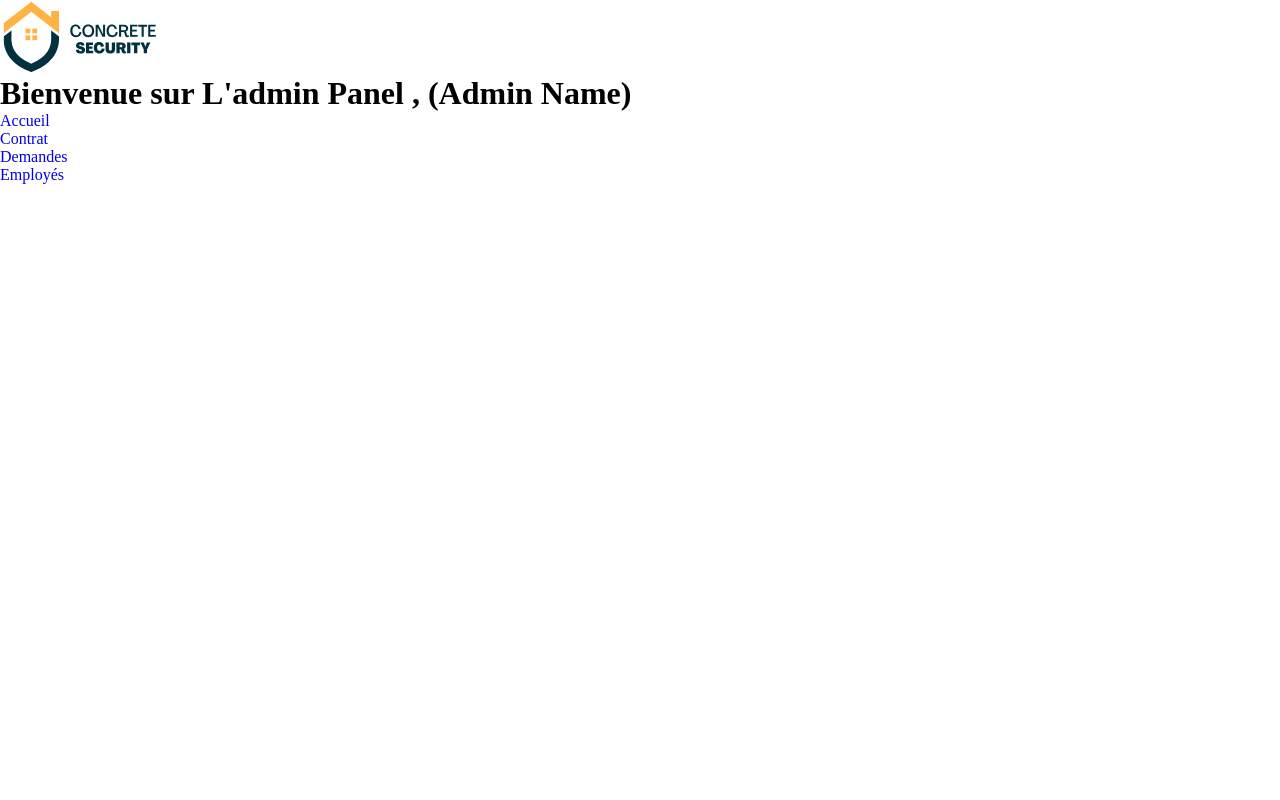
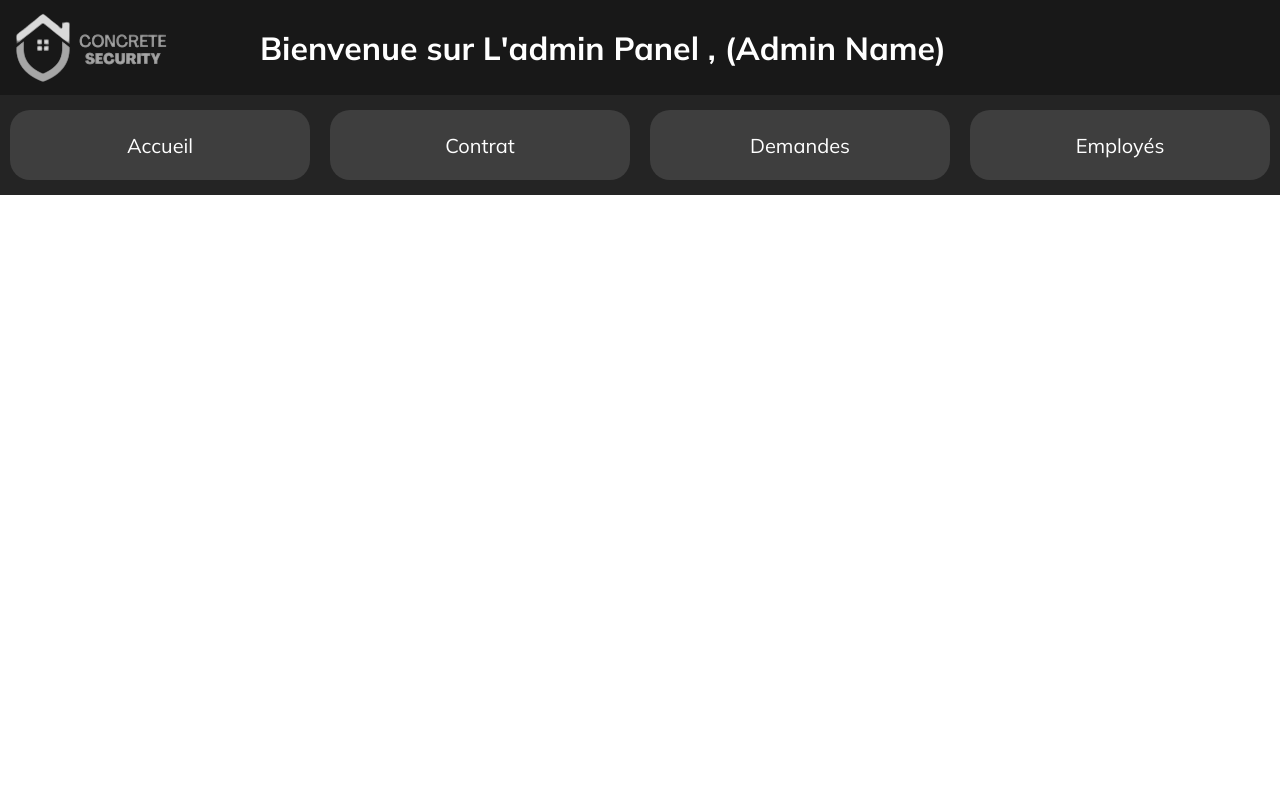
Before and after one commit to NoeCalmes/ConcreteSecurity, a CodeIgniter 4 app: template app/Views/admin/NavAdmin.php in a window 1280 px wide. Run offline with PHP 8.4 and a stand-in for CodeIgniter, Linux system fonts and the light colour scheme; the template is opened without the code that fills it, so the values that code supplies are empty; some libraries are stand-ins or nearby versions.

Commit message:
commit du navbar admin

```diff
--- a/app/Views/admin/NavAdmin.php
+++ b/app/Views/admin/NavAdmin.php
@@ -1,4 +1,3 @@
-
 <link
     href="https://fonts.googleapis.com/css2?family=Mulish:ital,wght@0,200;0,300;0,400;0,500;0,600;0,700;0,800;0,900;0,1000;1,200;1,300;1,400;1,500;1,600;1,700;1,800;1,900;1,1000&display=swap"
     rel="stylesheet">
@@ -8,29 +7,30 @@
 <link rel="icon" type="image/x-icon" href="<?= base_url('public/favicon.ico') ?>">
 <link rel="stylesheet" type="text/css" href="<?= base_url('public/css/StyleAdmin.css') ?>">
 
+<div class="nav-project">
+    <div class="header-nav">
+        <img src="<?= base_url('public/img/acceuil/logo.png') ?>" alt="" class="logo" id="logo">
+        <h1> Bienvenue sur L'admin Panel , (Admin Name) </h1>
+    </div>
 
-<img src="<?= base_url('public/img/acceuil/logo.svg') ?>" alt="" class="logo" id="logo">
+    <div class="nav">
+        <div class="list-contrat">
+            <a href="#" class="navbar">Accueil</a>
+        </div>
+        <div class="list-contrat">
+            <a href="#" class="navbar">Contrat</a>
+            <div class="arrow"></div>
+        </div>
+        <div class="list-contrat">
+            <a href="#" class="navbar">Demandes</a>
+        </div>
+        <div class="list-contrat">
+            <a href="#" class="navbar">Employés</a>
+        </div>
+    </div>
 
+</div>
 
-<h1> Bienvenue sur L'admin Panel , (Admin Name) </h1>
-
-<nav class="MainNav">
-    <div>
-        <ul>
-            <li><a href="#" class="navbar">Accueil</a></li>
-
-            <li><a href="#" class="navbar">Contrat</a></li>
-            <!-- <ul>
-                <li><a href="#" class="navbar">Contrat en Attente</a></li>
-                <li><a href="#" class="navbar">Contrat Actif</a></li>
-                <li><a href="#" class="navbar">Contrat Finis</a></li>
-            </ul>
-           -->
-            <li><a href="#" class="navbar">Demandes</a></li>
-            <li><a href="#" class="navbar">Employés</a></li>
-        </ul>
-    </div>
-</nav>
 
 <style>
 
@@ -39,3 +39,17 @@
 
 
 </style>
+
+<!-- <ul>
+            <li><a href="#" class="navbar">Accueil</a></li>
+
+            <li><a href="#" class="navbar">Contrat</a></li>
+            <ul>
+                <li><a href="#" class="navbar">Contrat en Attente</a></li>
+                <li><a href="#" class="navbar">Contrat Actif</a></li>
+                <li><a href="#" class="navbar">Contrat Finis</a></li>
+            </ul>
+
+            <li><a href="#" class="navbar">Demandes</a></li>
+            <li><a href="#" class="navbar">Employés</a></li>
+        </ul> -->
--- a/public/css/StyleAdmin.css
+++ b/public/css/StyleAdmin.css
@@ -1,10 +1,59 @@
-*{
-    padding : 0;
-    margin : 0;
+* {
+    padding: 0;
+    margin: 0;
     list-style: none;
     text-decoration: none;
+    font-family: 'Mulish';
+
 }
 
-.MainNav{
+.nav-project {
+    background-color: #181818;
+}
+
+
+.header-nav {
+    display: flex;
+    align-items: center;
+}
+
+.header-nav img {
+    margin: 10px 0px 10px 10px;
+}
+
+.header-nav h1 {
+    color: white;
+}
+
+.nav {
+    width: 100%;
+    height: 100px;
+    background-color: #242424;
+    display: flex;
+    align-items: center;
+    justify-content: center;
 
 }
+
+.nav a {
+    color: white;
+    font-size: 20px;
+    background-color: #3e3e3e;
+    width: 100%;
+    height: 70px;
+    display: flex;
+    justify-content: center;
+    align-items: center;
+    border-radius:20px;
+}
+
+.nav .list-contrat {
+    margin: 0px 10px 0px 10px;
+    border-radius:20px;
+    width: 100%;
+    height: 70px;
+}
+
+.nav .list-contrat .arrow {
+
+}
```
Also changed, not shown: public/img/acceuil/logo.png (added).
